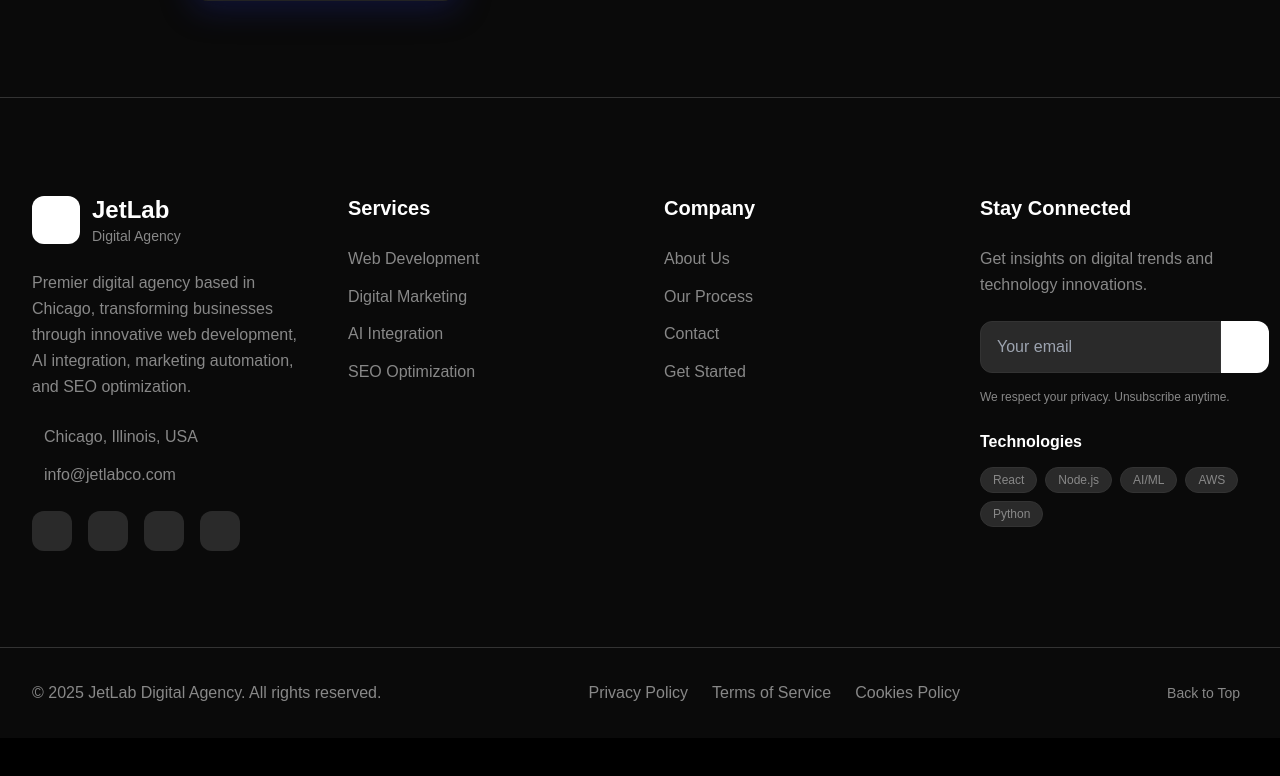
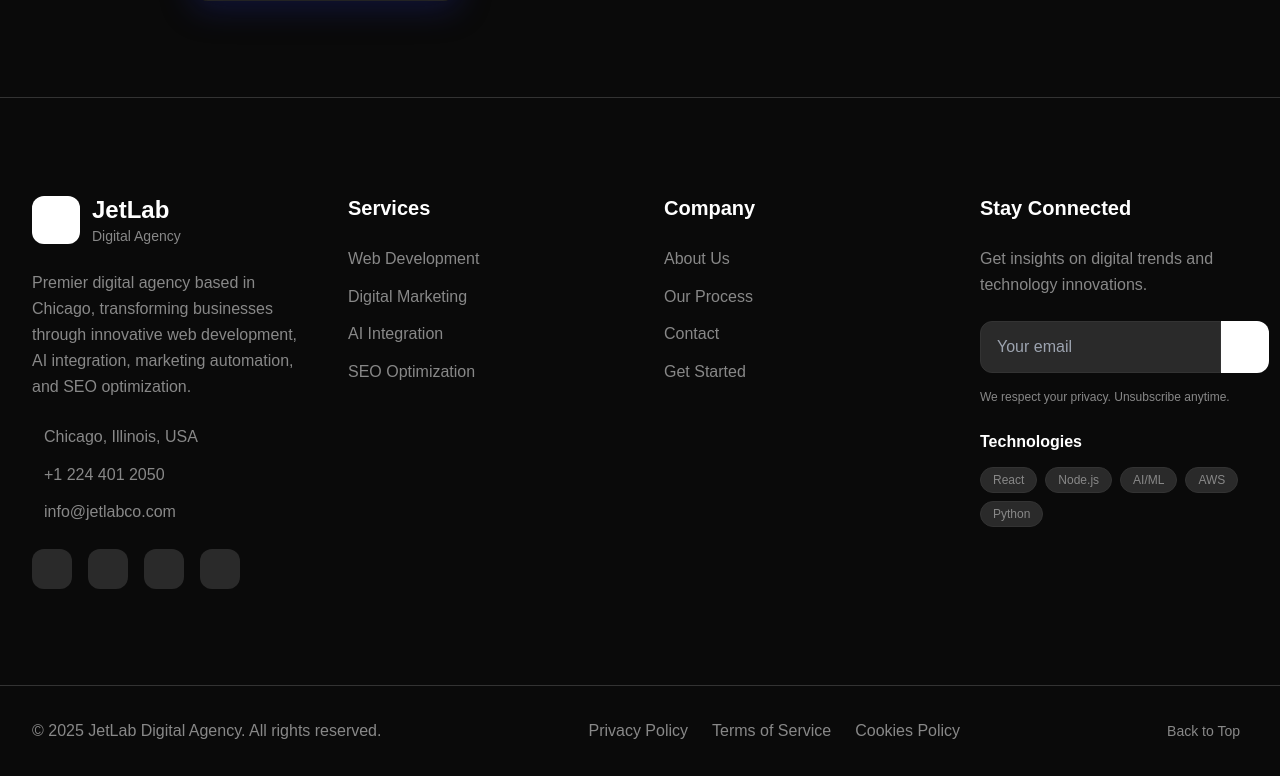
Before and after one commit to configfig/jetlab-frontend, a React (Create React App) app: page / in a window 1280 px wide. Shown: the part 5921-6697 px from the top of the page. Before the commit the page ends 6659 px from the top, so only its background shows below. Built offline with nearby package versions, Linux system fonts and the light colour scheme.

Commit message:
Phone number add

```diff
--- a/src/components/Footer.jsx
+++ b/src/components/Footer.jsx
@@ -147,6 +147,15 @@ const Footer = () => {
                 <div className="flex items-center space-x-3">
                   <i className="bi bi-geo-alt text-light"></i>
                   <span className="chakra-light text-muted">Chicago, Illinois, USA</span>
+                </div>
+                <div className="flex items-center space-x-3">
+                  <i className="bi bi-telephone text-light"></i>
+                  <a
+                    href="tel:+12244012050"
+                    className="chakra-light text-muted hover:text-light transition-colors duration-300"
+                  >
+                    +1 224 401 2050
+                  </a>
                 </div>
                 <div className="flex items-center space-x-3">
                   <i className="bi bi-envelope text-light"></i>
```
